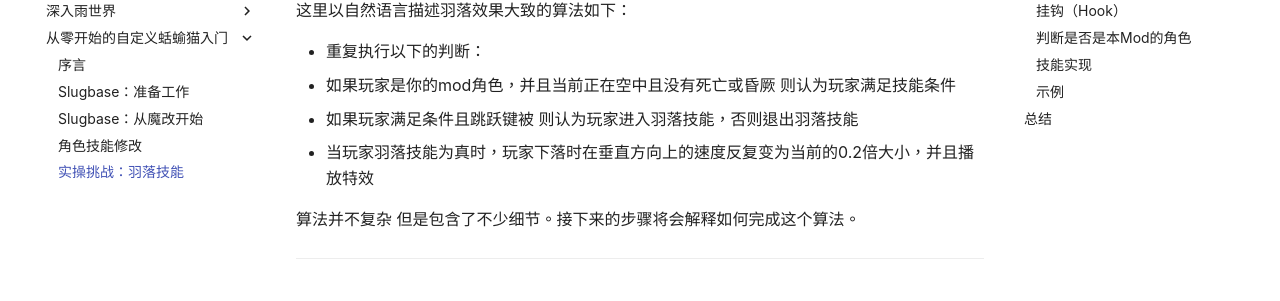
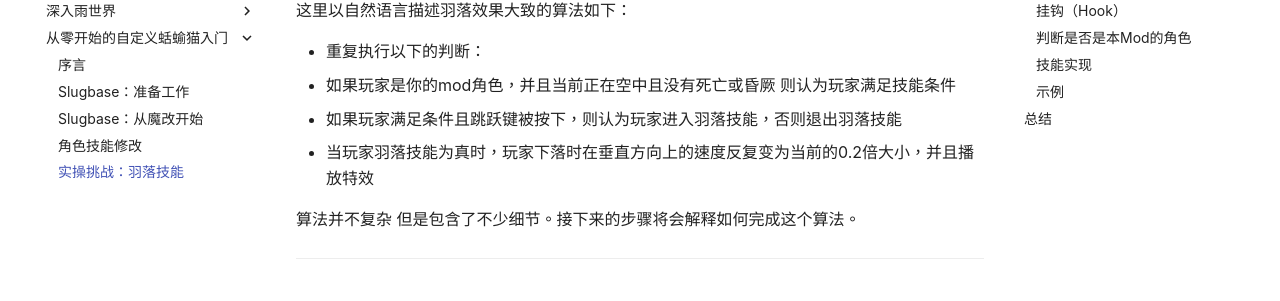
Before and after one commit to rwmoddingch/ChModdingWiki, an MkDocs documentation site: the page built from docs/从零开始的自定义蛞蝓猫入门/自定义角色：实操.md, in a window 1280 px wide and 900 px high, scrolled down 359 px. Shown: the part 151-452 px from the top of the window. Built offline with MkDocs 1.6.1 and Material for MkDocs 9.7.7, drawn with Linux system fonts in a browser that asks for light colours; comment, search, counter and statistics services are not loaded.

Commit message:
Update 自定义角色：实操.md

```diff
--- a/docs/从零开始的自定义蛞蝓猫入门/自定义角色：实操.md
+++ b/docs/从零开始的自定义蛞蝓猫入门/自定义角色：实操.md
@@ -15,7 +15,7 @@ comments: true
 
 * 重复执行以下的判断：
 * 如果玩家是你的mod角色，并且当前正在空中且没有死亡或昏厥 则认为玩家满足技能条件
-* 如果玩家满足条件且跳跃键被 则认为玩家进入羽落技能，否则退出羽落技能
+* 如果玩家满足条件且跳跃键被按下，则认为玩家进入羽落技能，否则退出羽落技能
 * 当玩家羽落技能为真时，玩家下落时在垂直方向上的速度反复变为当前的0.2倍大小，并且播放特效
 
 算法并不复杂 但是包含了不少细节。接下来的步骤将会解释如何完成这个算法。
```
